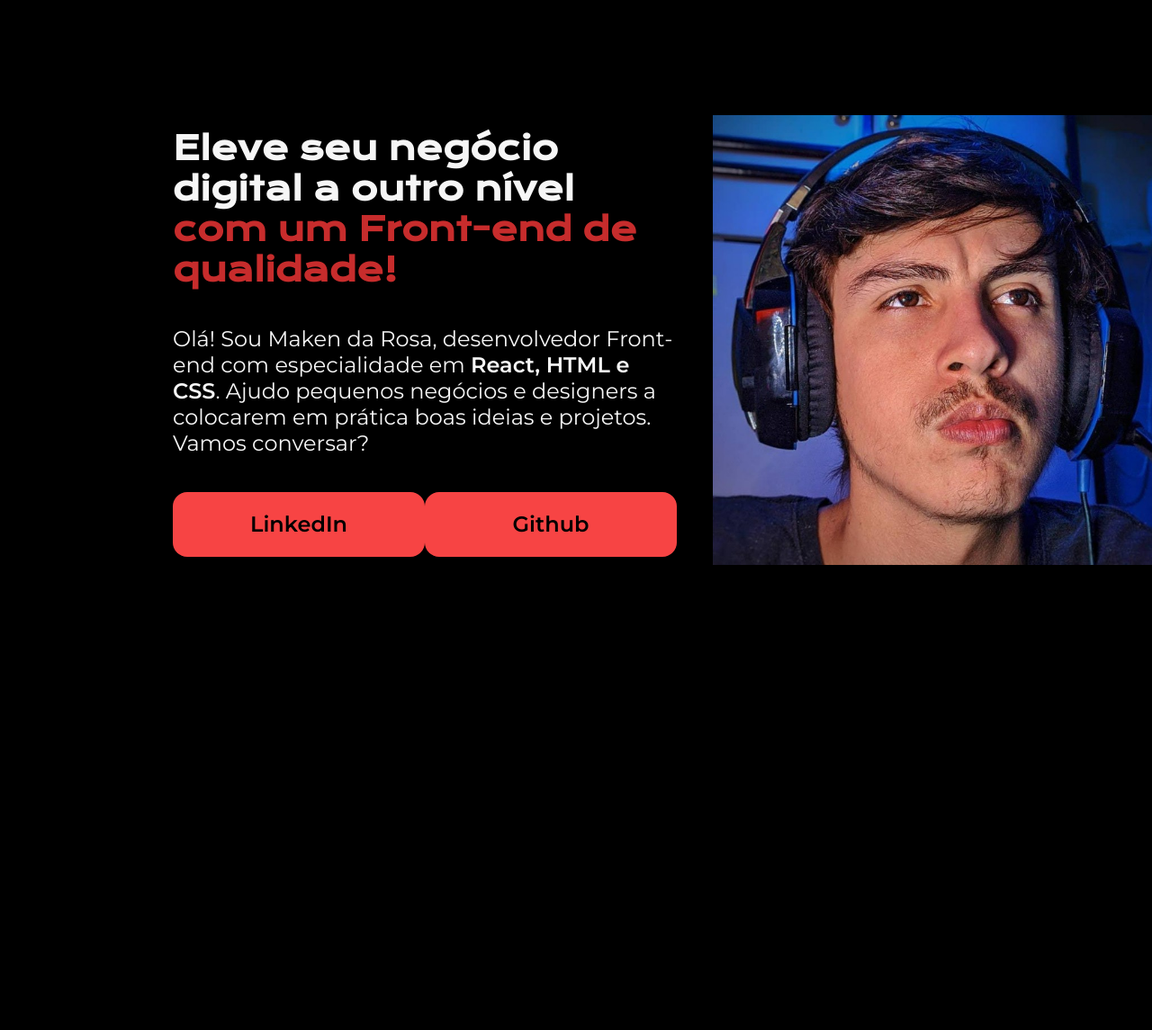
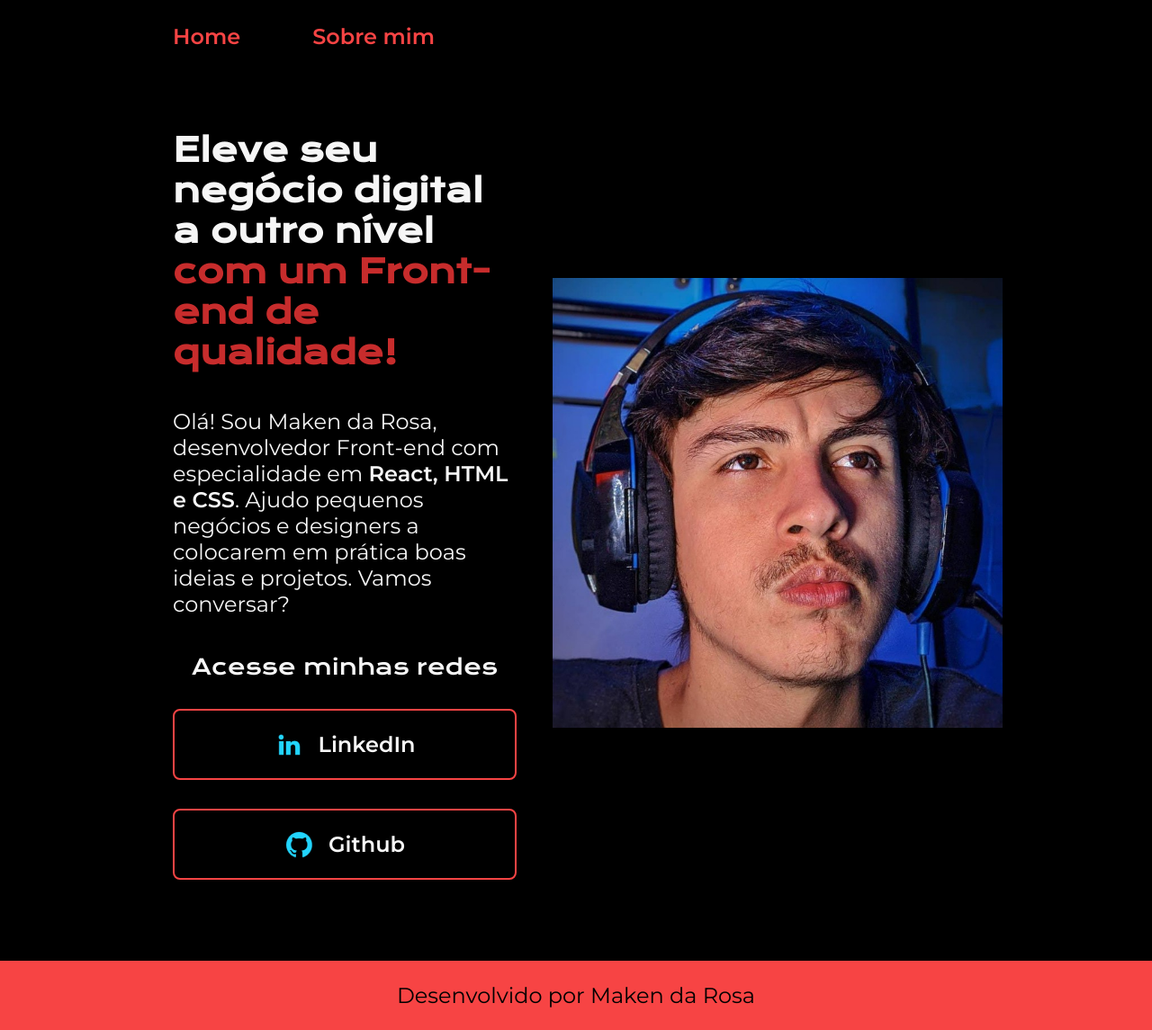
Before and after one commit to MakenRosa/alura-portfolio, a plain HTML site: page index.html in a window 1280 px wide. Shown: the whole page at 90% size. Before the commit the page ends 928 px from the top, so only its background shows below. Drawn offline with nearby package versions, Linux system fonts and the light colour scheme.

Commit message:
feat: update and adding pages and html elements

```diff
--- a/index.html
+++ b/index.html
@@ -4,11 +4,14 @@
     <meta charset="UTF-8">
     <meta name="viewport" content="width=device-width, initial-scale=1.0">
     <title>Portfolio</title>
-    <link rel="stylesheet" href="style.css">
+    <link rel="stylesheet" href="styles/style.css">
 </head>
 <body>
-    <header>
-
+    <header class="cabecalho">
+        <nav class="cabecalho__menu">
+            <a class="cabecalho__menu__link" href="index.html">Home</a>
+            <a class="cabecalho__menu__link" href="about.html">Sobre mim</a>
+        </nav>
     </header>
     <main class="apresentacao">
         <section class="apresentacao__conteudo">
@@ -19,14 +22,25 @@
                 Olá! Sou Maken da Rosa, desenvolvedor Front-end com especialidade em <strong>React, HTML e CSS</strong>. Ajudo pequenos negócios e designers a colocarem em prática boas ideias e projetos. Vamos conversar?
             </p>
             <div class="apresentacao__conteudo__links">
-                <a class="apresentacao__conteudo__links__link" href="https://www.linkedin.com/in/maken-da-rosa/">LinkedIn</a>
-                <a class="apresentacao__conteudo__links__link" href="https://github.com/MakenRosa">Github</a>
+                <h2 class="apresentacao__conteudo__links_subtitulo">Acesse minhas redes</h2>
+                <a class="apresentacao__conteudo__links__link" href="https://www.linkedin.com/in/maken-da-rosa/">
+                    <img src="assets/linkedin.png" alt="">
+                    LinkedIn
+                </a>
+                <a class="apresentacao__conteudo__links__link" href="https://github.com/MakenRosa">
+                    <img src="assets/github.png" alt="">
+                    Github
+                </a>
             </div>
         </section>
-        <div class="apresentacao__img"><img src="maken.jpeg" alt="Maken da Rosa"></div>
+        <div class="apresentacao__img">
+            <img src="maken.jpeg" alt="Maken da Rosa">
+        </div>
     </main>
-    <footer>
-
+    <footer class="rodape"
+        <p>
+            Desenvolvido por Maken da Rosa
+        </p>
     </footer>
 </body>
 </html>
--- a/style.css
+++ /dev/null
@@ -1,70 +0,0 @@
-@import url('https://fonts.googleapis.com/css2?family=Krona+One&family=Montserrat:wght@400;600&display=swap');
-
-html {
-    box-sizing: border-box;
-    height: 100%;
-}
-
-* {
-    margin: 0;
-    padding: 0;
-    box-sizing: border-box;
-}
-
-body {
-    height: 100%;
-    background-color: black;
-    color: #f6f6f6;
-}
-
-.titulo-destaque {
-    color: rgb(199, 44, 44);
-}
-
-.apresentacao {
-    margin: 10% 15%;
-    display: flex;
-    align-items: center;
-    justify-content: space-around;
-    gap: 40px;
-
-}
-
-.apresentacao__conteudo {
-    width: 615px;
-    display: flex;
-    flex-direction: column;
-    gap: 40px;
-}
-
-.apresentacao__conteudo__titulo {
-    font-size: 36px;
-    font-family: 'krona one', sans-serif;
-}
-
-.apresentacao__conteudo__texto {
-    font-size: 24px;
-    font-family: 'Montserrat', sans-serif;
-}
-
-.apresentacao__conteudo__links {
-    display: flex;
-    justify-content: space-between;
-}
-
-.apresentacao__conteudo__links__link {
-    background-color: rgb(247, 68, 68);
-    width: 280px;
-    text-align: center;
-    border-radius: 16px;
-    font-size: 24px;
-    font-family: 'Montserrat', sans-serif;
-    font-weight: 600;
-    padding: 21.5px 0;
-    text-decoration: none;
-    color: black;
-}
-
-.apresentacao__img img {
-    width: 500px;
-}
--- /dev/null
+++ b/styles/style.css
@@ -0,0 +1,121 @@
+@import url('https://fonts.googleapis.com/css2?family=Krona+One&family=Montserrat:wght@400;600&display=swap');
+
+:root {
+    --cor-primaria: #000000;
+    --cor-secundaria: #f6f6f6;
+    --cor-terciaria: rgb(247, 68, 68);
+    --cor-hover: #272727;
+
+    --fonte-primaria: 'krona one', sans-serif;
+    --fonte-secundaria: 'Montserrat', sans-serif;
+}
+
+* {
+    margin: 0;
+    padding: 0;
+}
+
+body {
+    background-color: var(--cor-primaria);
+    color: var(--cor-secundaria);
+    box-sizing: border-box;
+}
+
+.cabecalho {
+    padding: 2% 0 0 15%;
+}
+
+.cabecalho__menu {
+    display: flex;
+    gap: 80px;
+}
+
+.cabecalho__menu__link {
+    font-family: var(--fonte-secundaria), sans-serif;
+    font-size: 24px;
+    font-weight: 600;
+    color: var(--cor-terciaria);
+    cursor: pointer;
+    text-decoration: none;
+}
+
+.apresentacao {
+    padding: 7% 15%;
+    display: flex;
+    align-items: center;
+    justify-content: space-around;
+    gap: 40px;
+}
+
+.apresentacao__conteudo {
+    width: 615px;
+    display: flex;
+    flex-direction: column;
+    gap: 40px;
+}
+
+.apresentacao__conteudo__titulo {
+    font-size: 36px;
+    font-family: var(--fonte-primaria), sans-serif;
+}
+
+.titulo-destaque {
+    color: rgb(199, 44, 44);
+}
+
+.apresentacao__conteudo__texto {
+    font-size: 24px;
+    font-family: var(--fonte-secundaria), sans-serif;
+}
+
+.apresentacao__conteudo__links {
+    display: flex;
+    flex-direction: column;
+    justify-content: space-between;
+    align-items: center;
+    gap: 32px;
+}
+
+.apresentacao__conteudo__links_subtitulo {
+    font-size: 24px;
+    font-family: var(--fonte-primaria), sans-serif;
+    font-weight: 400;
+}
+
+.apresentacao__conteudo__links__link {
+    /* background-color: var(--cor-terciaria); */
+    display: flex;
+    align-items: center;
+    justify-content: center;
+    gap: 16px;
+    border: 2px solid var(--cor-terciaria);
+    width: 378px;
+    text-align: center;
+    border-radius: 8px;
+    font-size: 24px;
+    font-family: var(--fonte-secundaria), sans-serif;
+    font-weight: 600;
+    padding: 21.5px 0;
+    text-decoration: none;
+    color: #f6f6f6;
+}
+
+.apresentacao__conteudo__links__link:hover {
+    background-color: var(--cor-hover);
+    transition: 0.15s;
+    transform: scale(1.02) translateY(-2px);
+}
+
+.apresentacao__img img {
+    width: 500px;
+}
+
+.rodape {
+    padding: 24px;
+    color: var(--cor-primaria);
+    background-color: var(--cor-terciaria);
+    text-align: center;
+    font-family: var(--fonte-secundaria), sans-serif;
+    font-size: 24px;
+    font-weight: 400;
+}
```
Also changed, not shown: about.html (added, +32 -0 lines), assets/Imagem.png (added), assets/github.png (added), assets/instagram.png (added), assets/linkedin.png (added), assets/twitch.png (added), assets/twitter.png (added).
